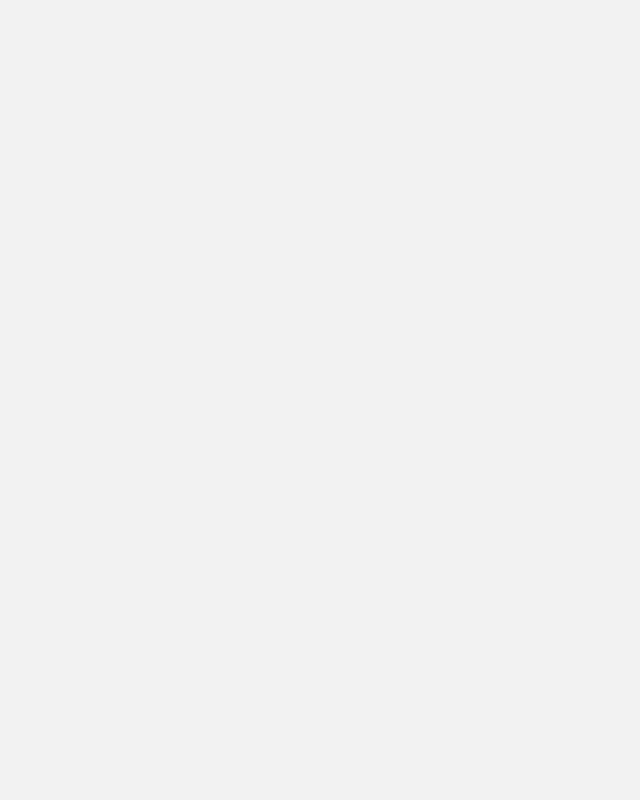
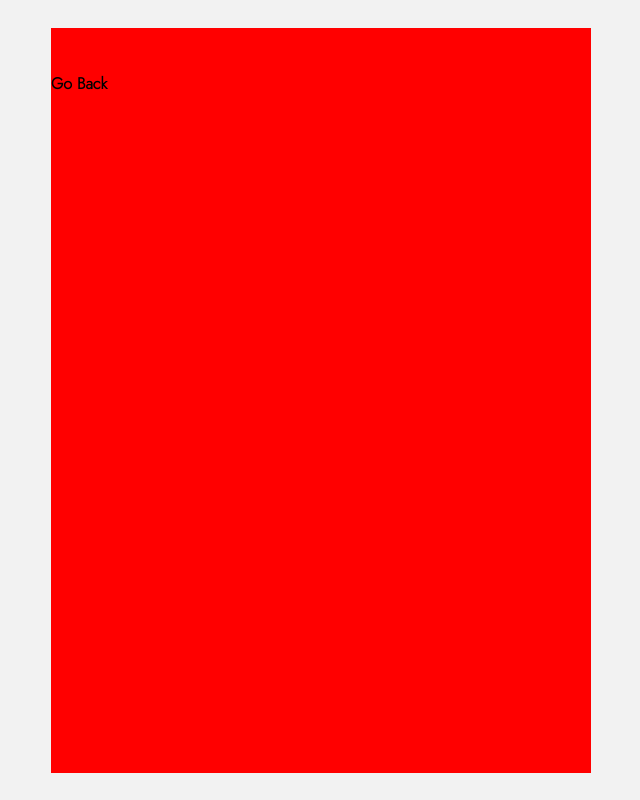
Before and after one commit to AmaliTech-Training-Academy/product-feedback-app, a React (Create React App) app in the folder project/: page / in a window 1280 px wide. Shown: the whole page, without its empty margins (319-959 px from the left). Built offline with nearby package versions, Linux system fonts and the light colour scheme.

Commit message:
Add feedback

```diff
--- a/project/src/App.js
+++ b/project/src/App.js
@@ -1,10 +1,11 @@
 import React from 'react';
 import './App.css';
+import Feedback from './Pages/Feedback/Feedback'
 
 function App() {
   return (
     <div className="App">
-
+      <Feedback />
     </div>
   );
 }
--- /dev/null
+++ b/project/src/Components/Feedback/FeedbackHead.js
@@ -0,0 +1,16 @@
+import React from 'react'
+import {
+    Nav,
+} from './FeedbackHeadStyles'
+
+function FeedbackHead() {
+  return (
+    <Nav>
+      <img src='' alt='' />
+      {/* <span className='body-1'>get</span> */}
+      <h4>Go Back</h4>
+    </Nav>
+  )
+}
+
+export default FeedbackHead
--- /dev/null
+++ b/project/src/Components/Feedback/FeedbackHeadStyles.js
@@ -0,0 +1,4 @@
+import styled from 'styled-components'
+
+export const Nav = styled.div`
+`
--- /dev/null
+++ b/project/src/Pages/Feedback/Feedback.js
@@ -0,0 +1,15 @@
+import React from 'react'
+import FeedbackHead from '../../Components/Feedback/FeedbackHead'
+import {
+    Container
+} from './FeedbackStyles'
+
+function Feedback() {
+  return (
+    <Container>
+        <FeedbackHead />
+    </Container>
+  )
+}
+
+export default Feedback
--- /dev/null
+++ b/project/src/Pages/Feedback/FeedbackStyles.js
@@ -0,0 +1,8 @@
+import styled from "styled-components";
+
+export const Container = styled.div`
+    width: 540px;
+    height: 745px;
+    background-color: red;
+    /* margin-top: 96px; */
+`
```
